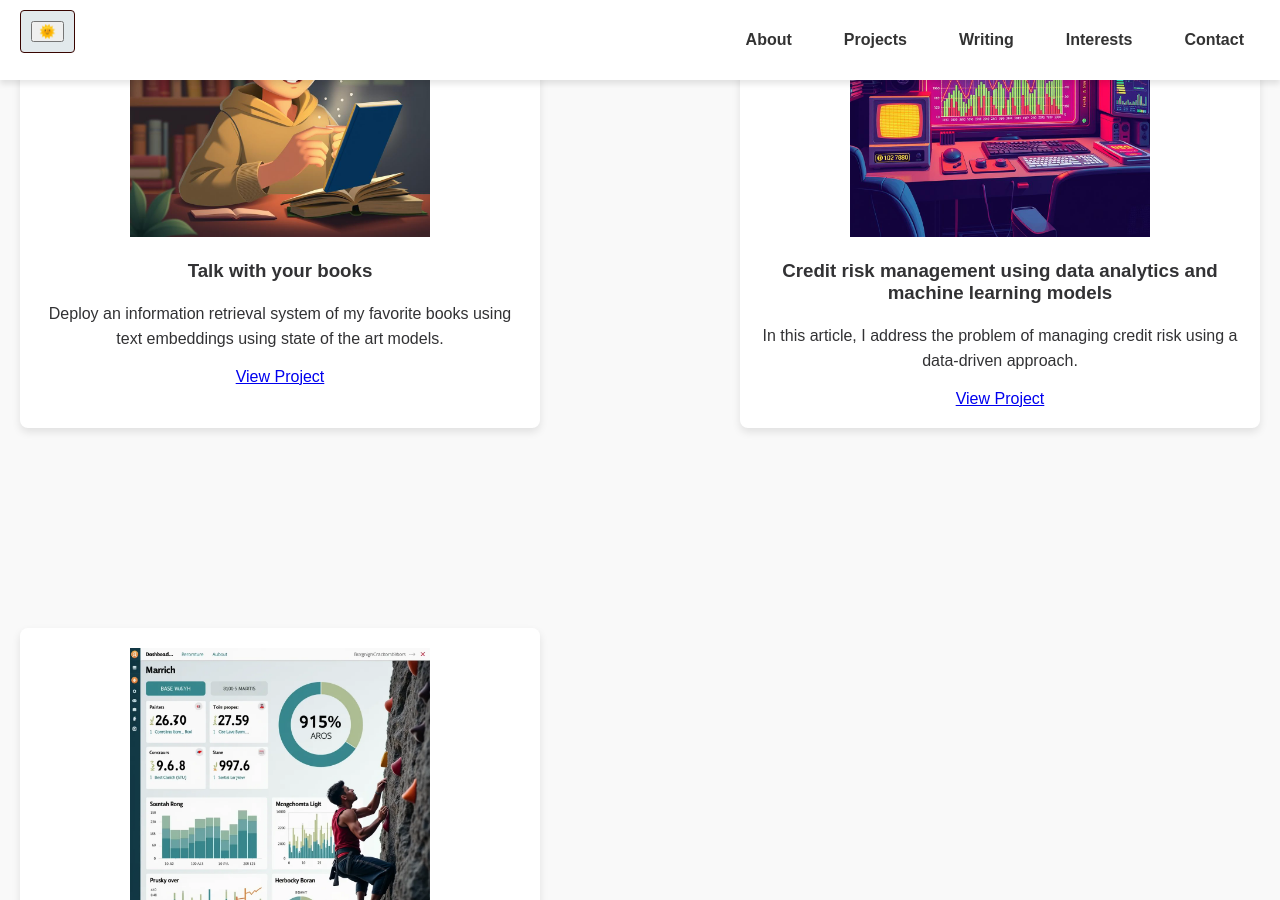
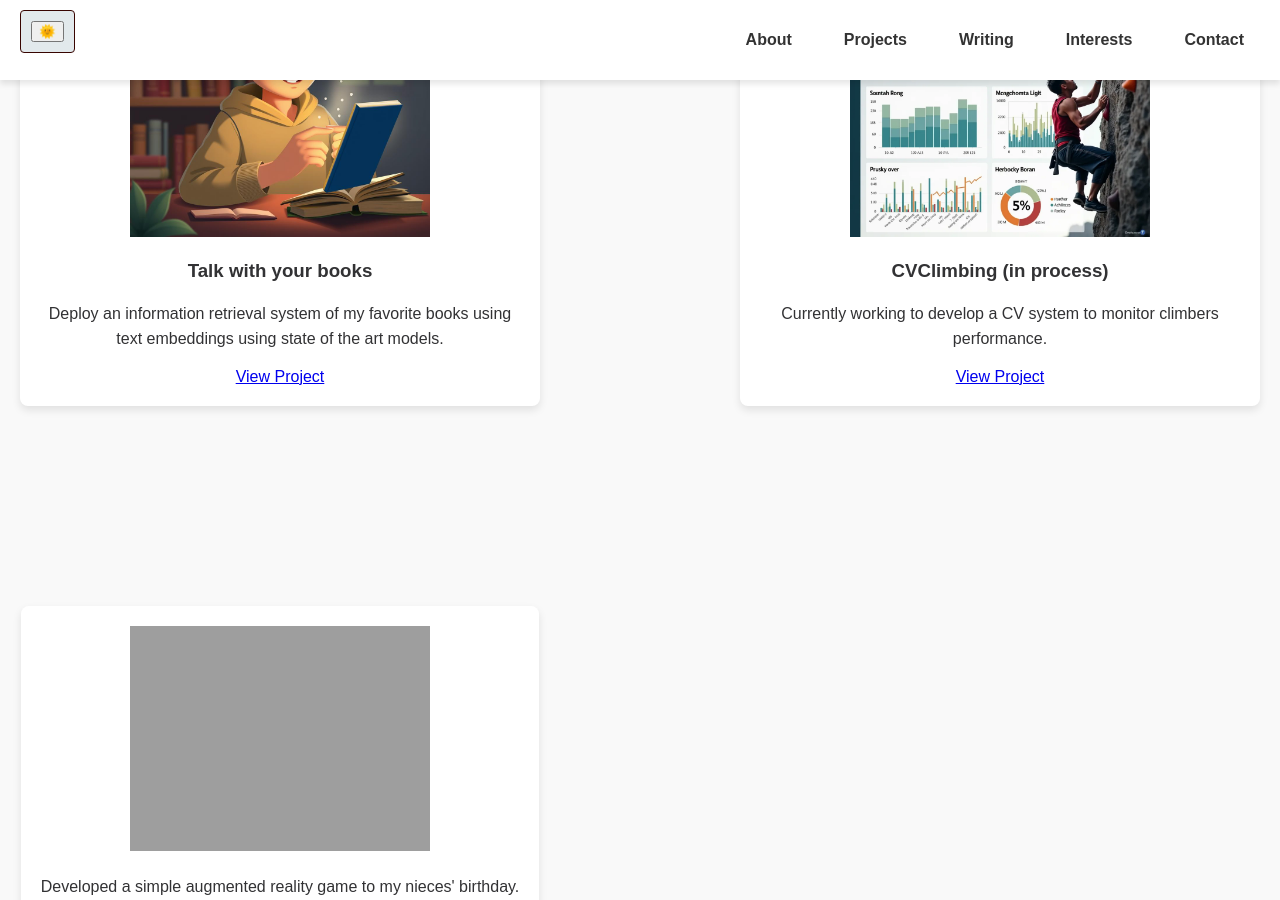
Before and after one commit to Cesarriosd/cesarios, a Jekyll site: the page built from README.md, in a window 1280 px wide and 900 px high, scrolled down 1835 px. Built offline with Jekyll 4.4.1, drawn with Linux system fonts in a browser that asks for light colours; our own code applies the rules of GitHub Pages for plain Markdown files; some of the changed text lies outside the part shown.

Commit message:
Add new video section

```diff
--- a/_layouts/default.html
+++ b/_layouts/default.html
@@ -527,17 +527,17 @@
             </div>
             <!-- Project 2 -->
             <div class="project-card">
-                <img src=".\\res\\risk.jpg" alt="Credit Risk" class = "project-image">
-                <h3>Credit risk management using data analytics and machine learning models</h3>
-                <p>In this article, I address the problem of managing credit risk using a data-driven approach.</p>
-                <a href="https://medium.com/@cesarrios_75503/credit-risk-management-using-data-analytics-and-machine-learning-models-a44edb7ed4c7" class="project-link">View Project</a>
-            </div>
-            <!-- Project 3 -->
-            <div class="project-card">
                 <img src=".\\res\\climber.webp"" alt="Computer Vision" class = "project-image">
                 <h3>CVClimbing (in process)</h3>
                 <p>Currently working to develop a CV system to monitor climbers performance.</p>
                 <a href="#project-detail-cv"" class="project-link">View Project</a>
+            </div>
+            <!-- Project 3 -->
+            <div class="project-card">
+                <img src=".\\res\\logo_1.png" alt="AR Game" class = "project-image">
+                <h3></h3>
+                <p>Developed a simple augmented reality game to my nieces' birthday.</p>
+                <a href="project-detail-ar" class="project-link">View Project</a>
             </div>
 
     </section>
@@ -572,11 +572,11 @@
         </div>
     </section>
 
-    <section id="project-detail-cv" class="project-detail">
+    <section id="project-detail-ar" class="project-detail">
         <h2>ARGame</h2>
         <div class="content">
             <div class="project-detail-text">
-                <p>Currently working to develop a simple augmented reality game to my nieces.</p>
+                <p>Developed a simple augmented reality game to my nieces' birthday.</p>
             </div>
             <div class="project-detail-video">
                 <video controls>
```
Also changed, not shown: other parts of _layouts/default.html (+4 -0 lines), 1 other file.
